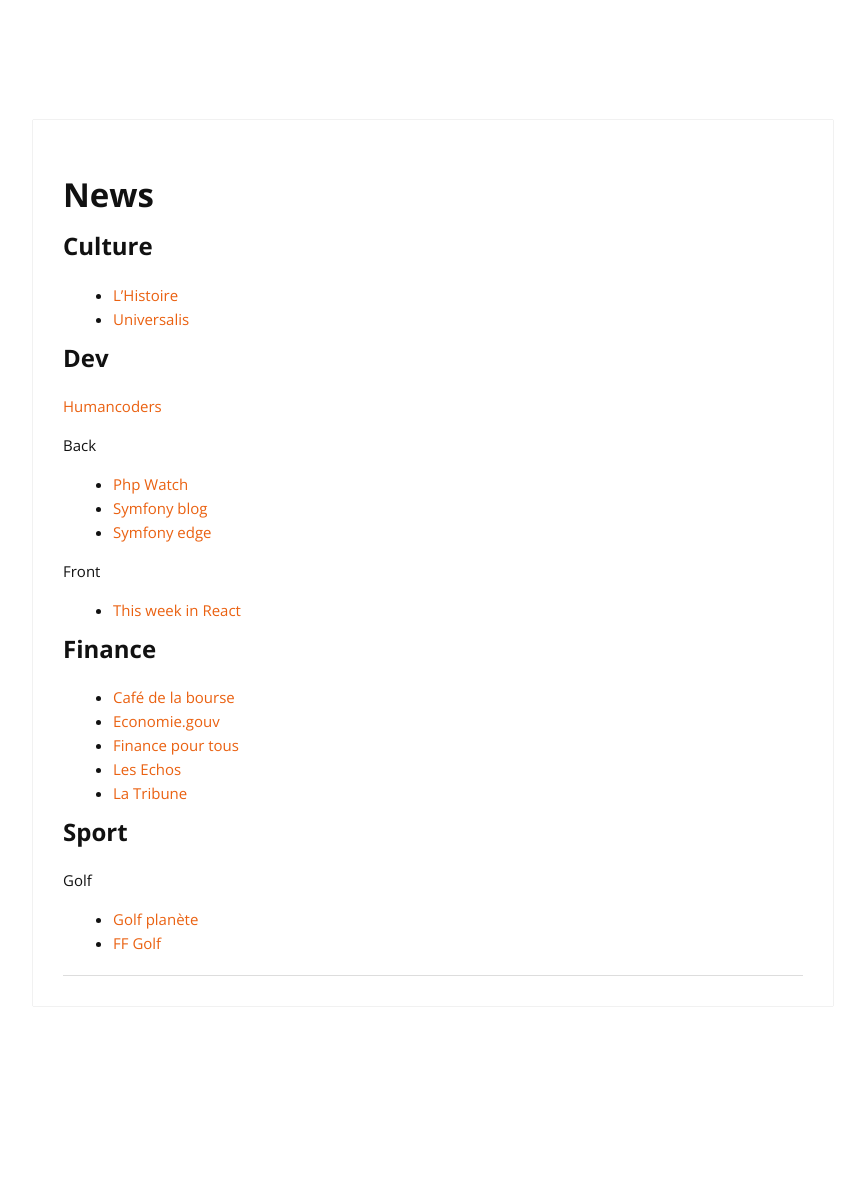
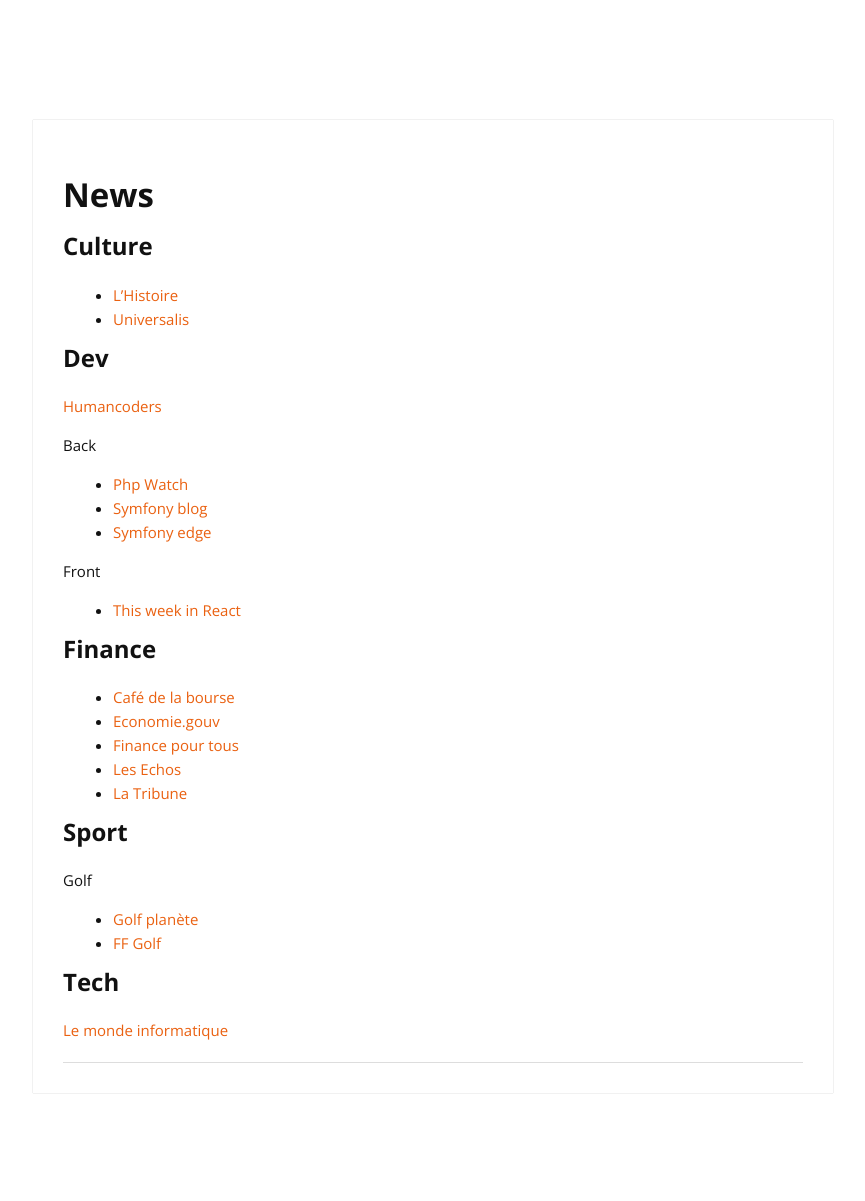
Before and after one commit to cylmat/cylmat.github.io, a Jekyll site: the page built from _pages/news.md, in a window 1280 px wide. Shown: the whole page, without its empty margins (207-1072 px from the left). Built offline with Jekyll 4.4.1, drawn with Linux system fonts in a browser that asks for light colours; nearby versions of some CDN libraries; before the commit the page ends 1114 px from its top, so only the background shows below that.

Commit message:
Update news.md

```diff
--- a/_pages/news.md
+++ b/_pages/news.md
@@ -30,3 +30,6 @@
 Golf
 - [Golf planète](https://www.golfplanete.com)
 - [FF Golf](https://www.ffgolf.org)
+
+## Tech
+[Le monde informatique](https://www.lemondeinformatique.fr)
```
